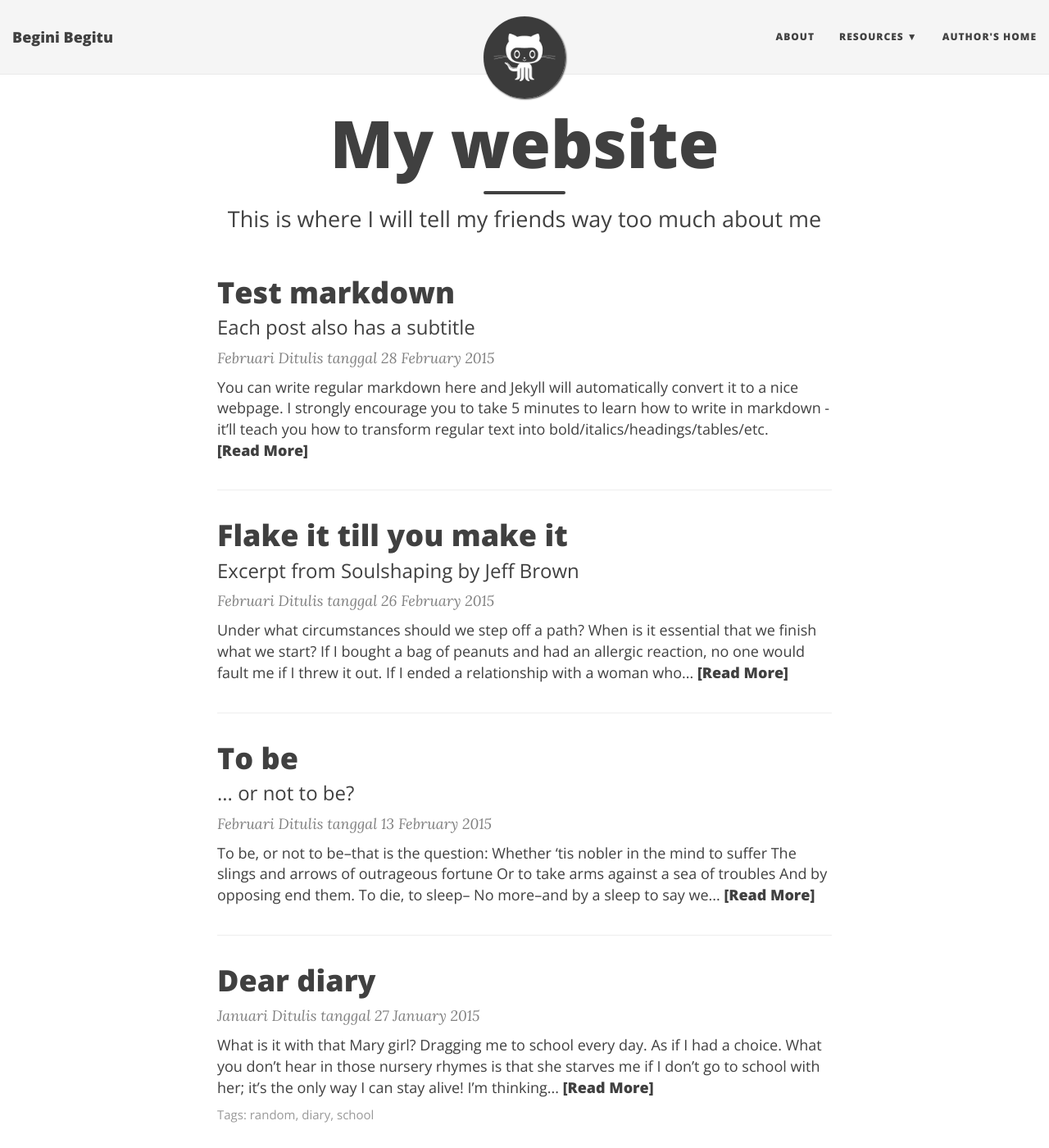
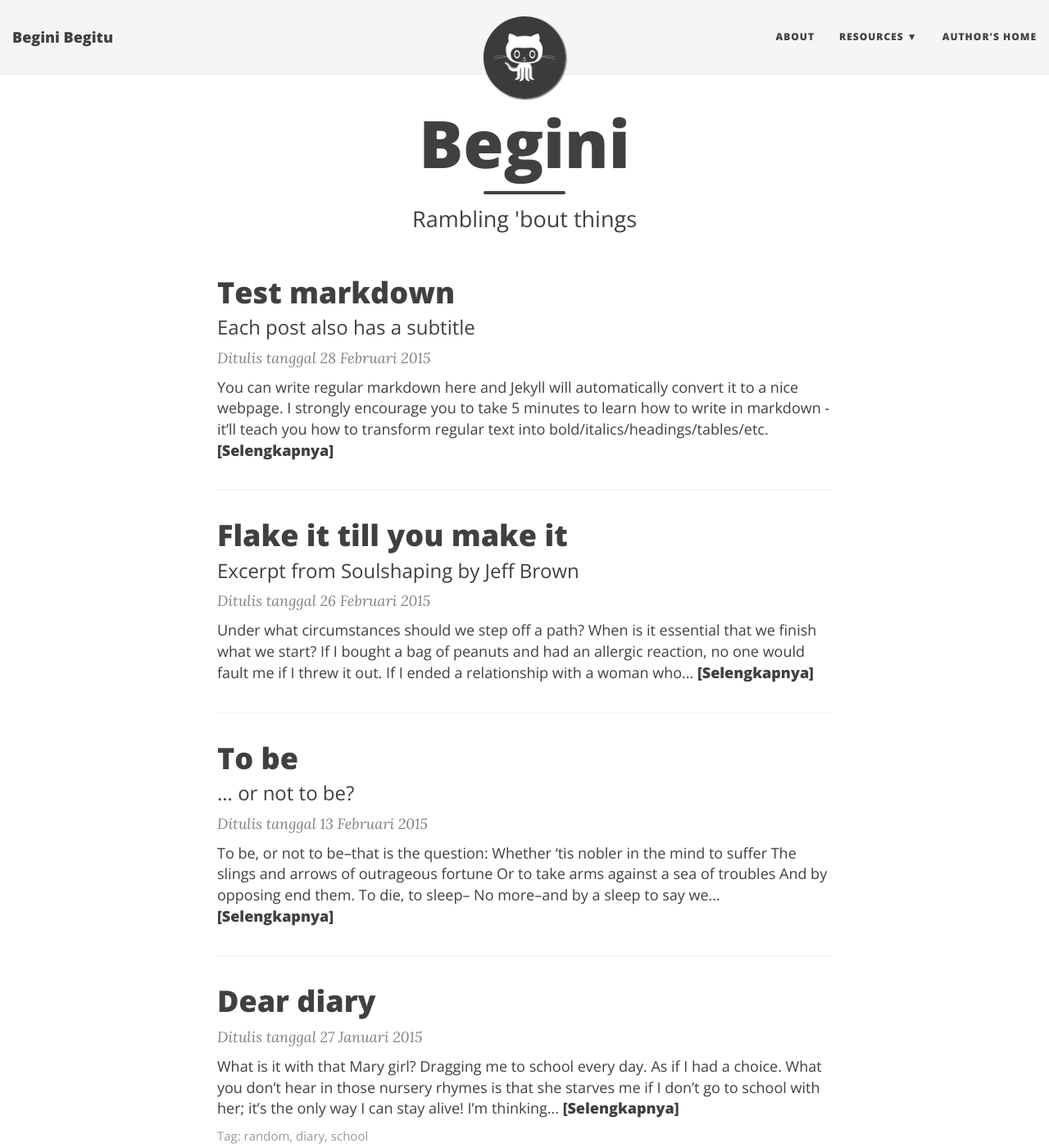
Before and after one commit to begini/begini.github.io, a Jekyll site: the page built from index.html, in a window 1280 px wide and 1400 px high. Shown: the whole window at 82% size. Built offline with Jekyll 4.4.1, drawn with Linux system fonts in a browser that asks for light colours; nearby versions of some CDN libraries; the list of posts is cut into pages by our own code; some of the changed text lies outside the part shown.

Commit message:
update index

```diff
--- a/_includes/footer.html
+++ b/_includes/footer.html
@@ -209,14 +209,9 @@
 
 		  {% if site.url-pretty %}
 		  &nbsp;&bull;&nbsp;
-		  <a href="{{ site.url }}">{{ site.url-pretty }}</a>
+		  <a href="{{ site.url }}/about">{{ site.url-pretty }}</a>
 		  {% endif %}
 	    </p>
-	        <!-- Please don't remove this, keep my open source work credited :) -->
-		<p class="theme-by text-muted">
-		  Theme by
-		  <a href="http://deanattali.com/beautiful-jekyll/">beautiful-jekyll</a>
-		</p>
       </div>
     </div>
   </div>
--- a/index.html
+++ b/index.html
@@ -1,7 +1,7 @@
 ---
 layout: page
-title: My website
-subtitle: This is where I will tell my friends way too much about me
+title: Begini
+subtitle: Rambling 'bout things
 use-site-title: true
 ---
 
@@ -19,8 +19,9 @@ use-site-title: true
     </a>
 
     <p class="post-meta">
+      Ditulis tanggal
       {% assign m = post.date | date: "%-m" %}
-      {{ page.date | date: "%-d" }}
+      {{ post.date | date: "%-d" }}
       {% case m %}
         {% when '1' %}Januari
         {% when '2' %}Februari
@@ -35,7 +36,7 @@ use-site-title: true
         {% when '11' %}November
         {% when '12' %}Desember
       {% endcase %}
-      Ditulis tanggal {{ post.date | date: "%-d %B %Y" }}
+      {{ post.date | date: "%Y" }}
     </p>
 
     <div class="post-entry-container">
@@ -50,14 +51,14 @@ use-site-title: true
         {{ post.excerpt | strip_html | xml_escape | truncatewords: site.excerpt_length }}
         {% assign excerpt_word_count = post.excerpt | number_of_words %}
         {% if post.content != post.excerpt or excerpt_word_count > site.excerpt_length %}
-          <a href="{{ post.url | prepend: site.baseurl }}" class="post-read-more">[Read&nbsp;More]</a>
+          <a href="{{ post.url | prepend: site.baseurl }}" class="post-read-more">[Selengkapnya]</a>
         {% endif %}
       </div>
     </div>
 
     {% if post.tags.size > 0 %}
     <div class="blog-tags">
-      Tags:
+      Tag:
       {% if site.link-tags %}
       {% for tag in post.tags %}
       <a href="{{ site.baseurl }}/tag/{{ tag }}">{{ tag }}</a>
```
Also changed, not shown: other parts of index.html (+2 -2 lines).
